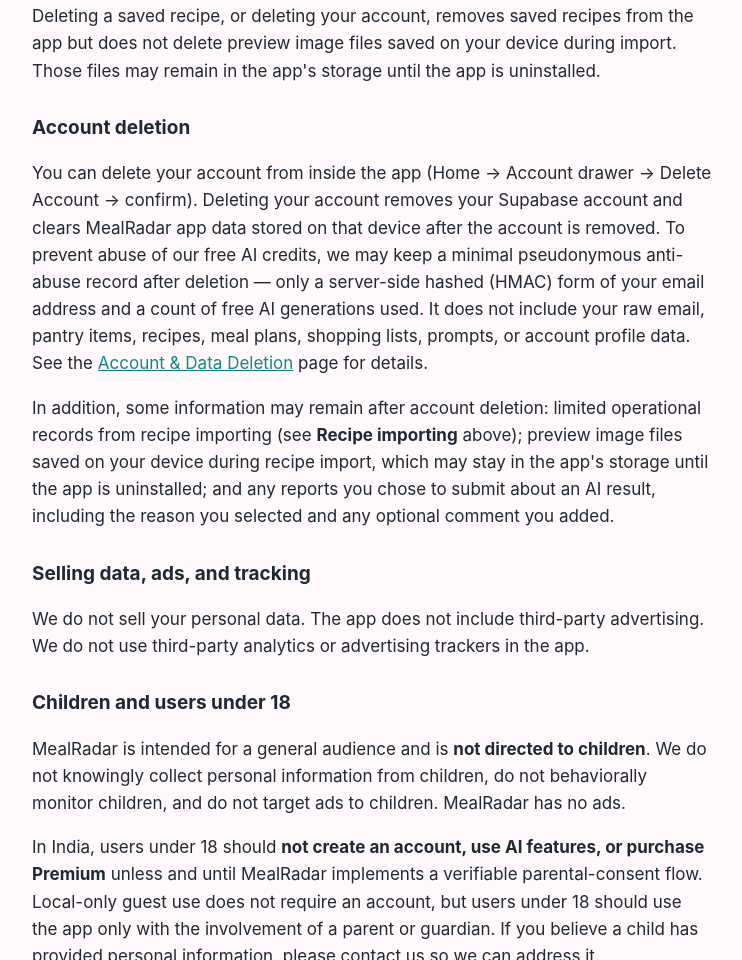
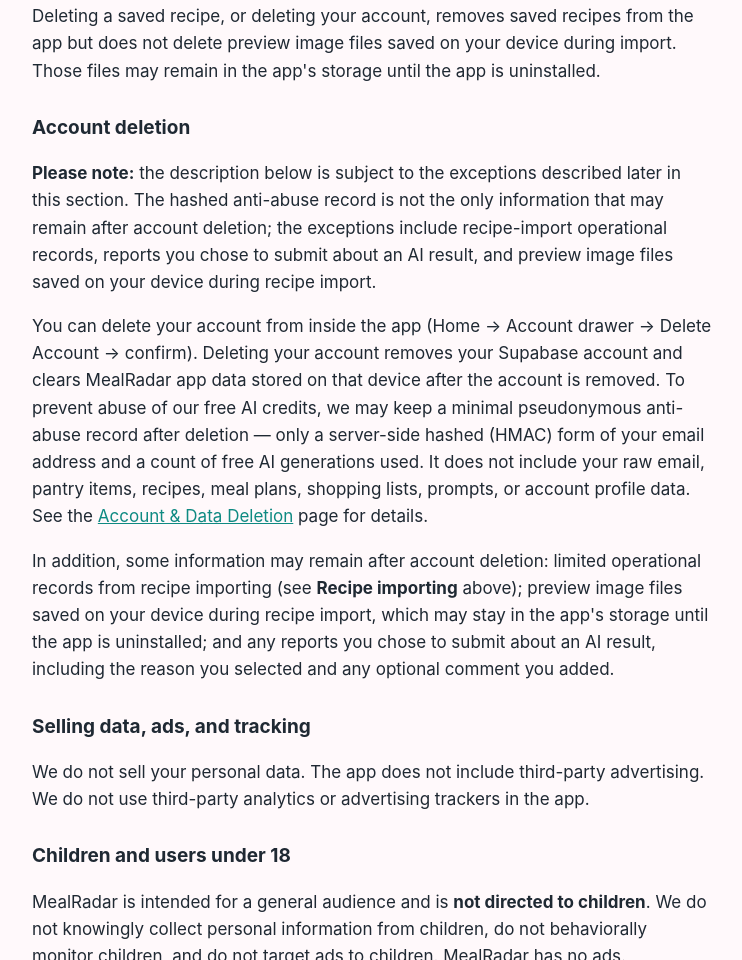
Before and after one commit to snigdha26d/mealradar-legal-site, a plain HTML site: page privacy.html in a window 1280 px wide. Shown: the part 2876-3836 px from the top of the page, without its empty margins (268-1010 px from the left). Drawn offline with Linux system fonts and the light colour scheme.

Commit message:
docs: clarify account deletion exceptions in privacy policy

```diff
--- a/privacy.html
+++ b/privacy.html
@@ -126,6 +126,12 @@
       is uninstalled.</p>
 
     <h2>Account deletion</h2>
+    <p><strong>Please note:</strong> the description below is subject to the
+      exceptions described later in this section. The hashed anti-abuse
+      record is not the only information that may remain after account deletion;
+      the exceptions include recipe-import operational records, reports you
+      chose to submit about an AI result, and preview image files saved on your
+      device during recipe import.</p>
     <p>You can delete your account from inside the app (Home → Account drawer →
       Delete Account → confirm). Deleting your account removes your Supabase
       account and clears MealRadar app data stored on that device after the
```
